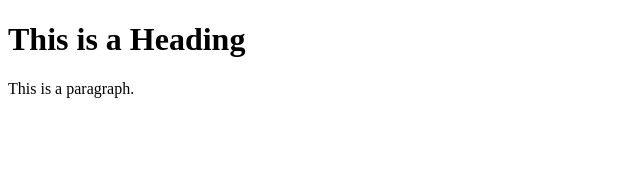
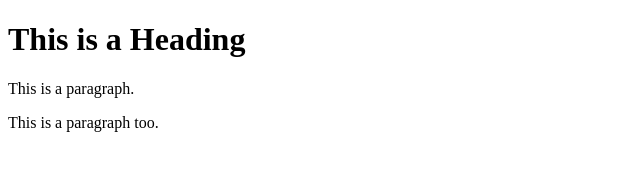
Before and after one commit to TheNaranjero/Ejemplo, a plain HTML site: page INDEX.html in a window 1280 px wide. Shown: the whole page, without its empty margins (0-640 px from the left). Drawn offline with Linux system fonts and the light colour scheme.

Commit message:
probando otra branch

```diff
--- a/INDEX.html
+++ b/INDEX.html
@@ -7,6 +7,6 @@
 
 <h1>This is a Heading</h1>
 <p>This is a paragraph.</p>
-
+<p>This is a paragraph too.</p>
 </body> <script src="app.js"></script>
 </html>
```
